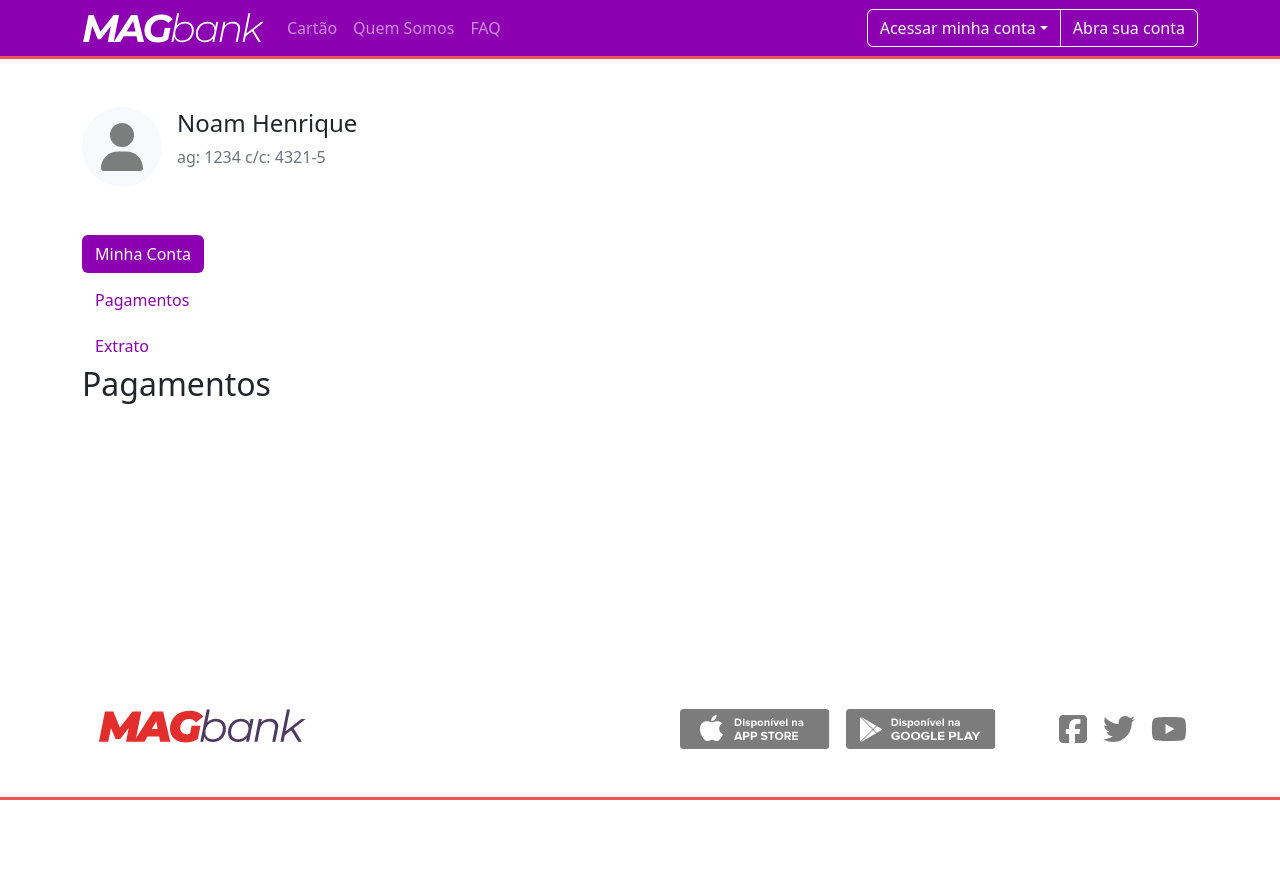
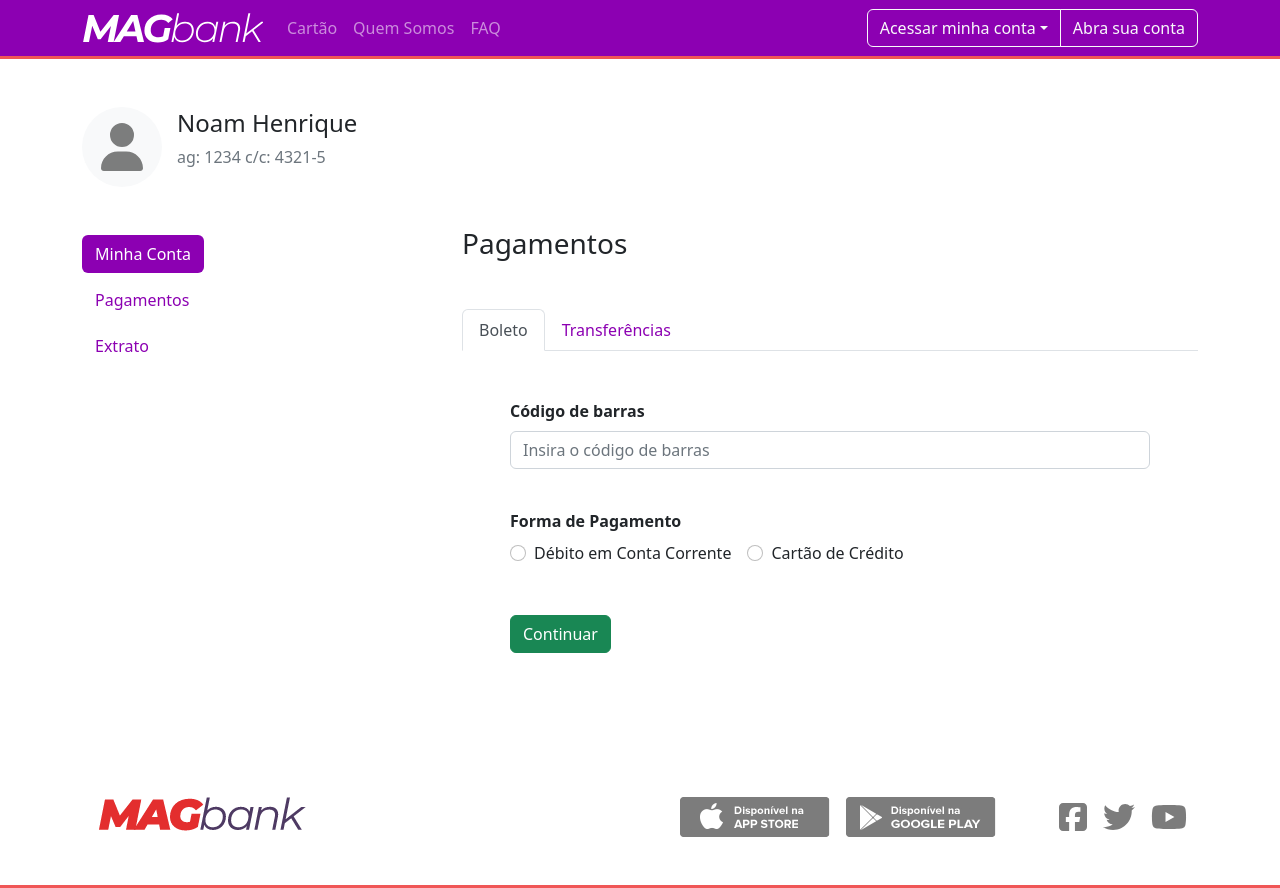
Before and after one commit to noamhenrique/magbank2022, a React (Create React App) app: page /dashboard/payments in a window 1280 px wide. Before the commit the page ends 800 px from the top, so only its background shows below. Built offline with nearby package versions, Linux system fonts and the light colour scheme.

Commit message:
feat(Dashboard): Payments section created with Boleto and Transfer options

```diff
--- a/src/components/AccountPayments.js
+++ b/src/components/AccountPayments.js
@@ -1,34 +1,96 @@
-import { Col, Button, Tab, Tabs, Form } from "react-bootstrap";
+import { Col, Button, Tab, Tabs, Form, Row, Container } from "react-bootstrap";
 
 const AccountPayments = () => (
   <>
     <Col xs={12} lg={8} className="mt-lg-5 pt-lg-5">
-      <Tabs defaultActiveKey="latest" className="mt-5 pt-lg-5">
+      <h3 className="my-4">Pagamentos</h3>
+      <Tabs defaultActiveKey="boleto" className="mt-5">
         <Tab eventKey="boleto" title="Boleto">
+          <Container className="p-lg-5">
             <Form>
               <Form.Group className="mb-3" controlId="formBarCode">
-              <Form.Label>Código de barras</Form.Label>
+                <Form.Label className="mt-4 mt-lg-0">
+                  <strong>Código de barras</strong>
+                </Form.Label>
                 <Form.Control
                   type="number"
                   placeholder="Insira o código de barras"
                 />
               </Form.Group>
+              <Form.Label className="mt-4">
+                <strong>Forma de Pagamento</strong>
+              </Form.Label>
               <Form.Group controlId="formPaymentType">
-              <Form.Label>Forma de Pagamento</Form.Label>
                 <Form.Check
+                  inline
                   type="radio"
                   id={"debit"}
                   label={"Débito em Conta Corrente"}
+                  name="paymentType"
                 />
                 <Form.Check
+                  inline
                   type="radio"
                   id={"credit"}
                   label={"Cartão de Crédito"}
+                  name="paymentType"
                 />
               </Form.Group>
+              <Button className="mt-5" variant="success">
+                Continuar
+              </Button>
             </Form>
+          </Container>
         </Tab>
-        <Tab eventKey="transfer" title="Transferências"></Tab>
+
+        <Tab eventKey="transfer" title="Transferências">
+          <Container className="p-lg-5">
+            <Row className="mt-4 mt-lg-0">
+              <Col>
+                <Form.Label>
+                  <strong>Banco</strong>
+                </Form.Label>
+                <Form.Select aria-label="Selecione">
+                  <option>Selecione</option>
+                  <option>MAGBank</option>
+                  <option>Bradesco</option>
+                  <option>Santander</option>
+                  <option>Itaú</option>
+                  <option>NuBank</option>
+                </Form.Select>
+              </Col>
+              <Col>
+                <Form.Label>
+                  <strong>Agência</strong>
+                </Form.Label>
+                <Form.Control type="number" />
+              </Col>
+              <Col>
+                <Form.Label>
+                  <strong>Conta corrente</strong>
+                </Form.Label>
+                <Form.Control type="number" />
+              </Col>
+            </Row>
+            <Row className="mt-4">
+              <Col>
+                <Form.Label>
+                  <strong>Valor da transferência</strong>
+                </Form.Label>
+                <Form.Control type="number" />
+              </Col>
+              <Col>
+                <Form.Label>
+                  <strong>Identificação nos extratos</strong>
+                </Form.Label>
+                <Form.Control type="text" />
+              </Col>
+            </Row>
+            <Button className="mt-4" variant="success">
+              Continuar
+            </Button>
+          </Container>
+        </Tab>
       </Tabs>
     </Col>
   </>
--- a/src/views/Dashboard.js
+++ b/src/views/Dashboard.js
@@ -5,6 +5,7 @@ import { FontAwesomeIcon } from "@fortawesome/react-fontawesome";
 import { faCircle, faUser } from "@fortawesome/free-solid-svg-icons";
 
 import AccountBalance from "../components/AccountBalance";
+import AccountPayments from "../components/AccountPayments";
 
 import "./Dashboard.scss";
 
@@ -19,7 +20,6 @@ const Dashboard = () => {
 
   const data = {
     latestBalance: [
-      { date: "22/07", description: "SAQUE 24h 012345", value: "300,00" },
       {
         date: "21/07",
         description: "SUPERMERCADO 24h 2312332",
@@ -89,7 +89,7 @@ const Dashboard = () => {
         </Col>
         <Routes>
           <Route path="history" element={<h2>Extrato</h2>} />
-          <Route path="payments" element={<h2>Pagamentos</h2>} />
+          <Route path="payments" element={<AccountPayments />} />
           <Route path="" element={<AccountBalance data={data} />} />
         </Routes>
       </Row>
```
Lines whose indentation alone changed are shown as unchanged.
